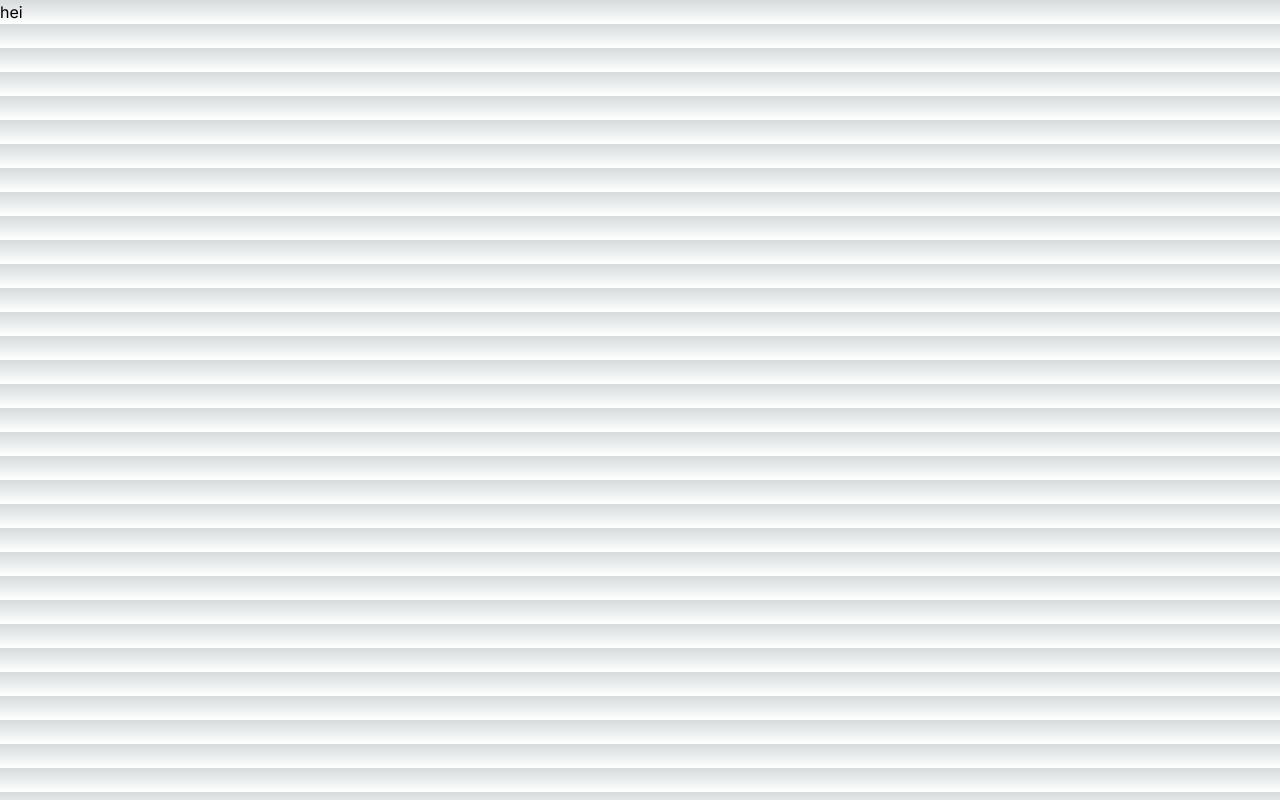
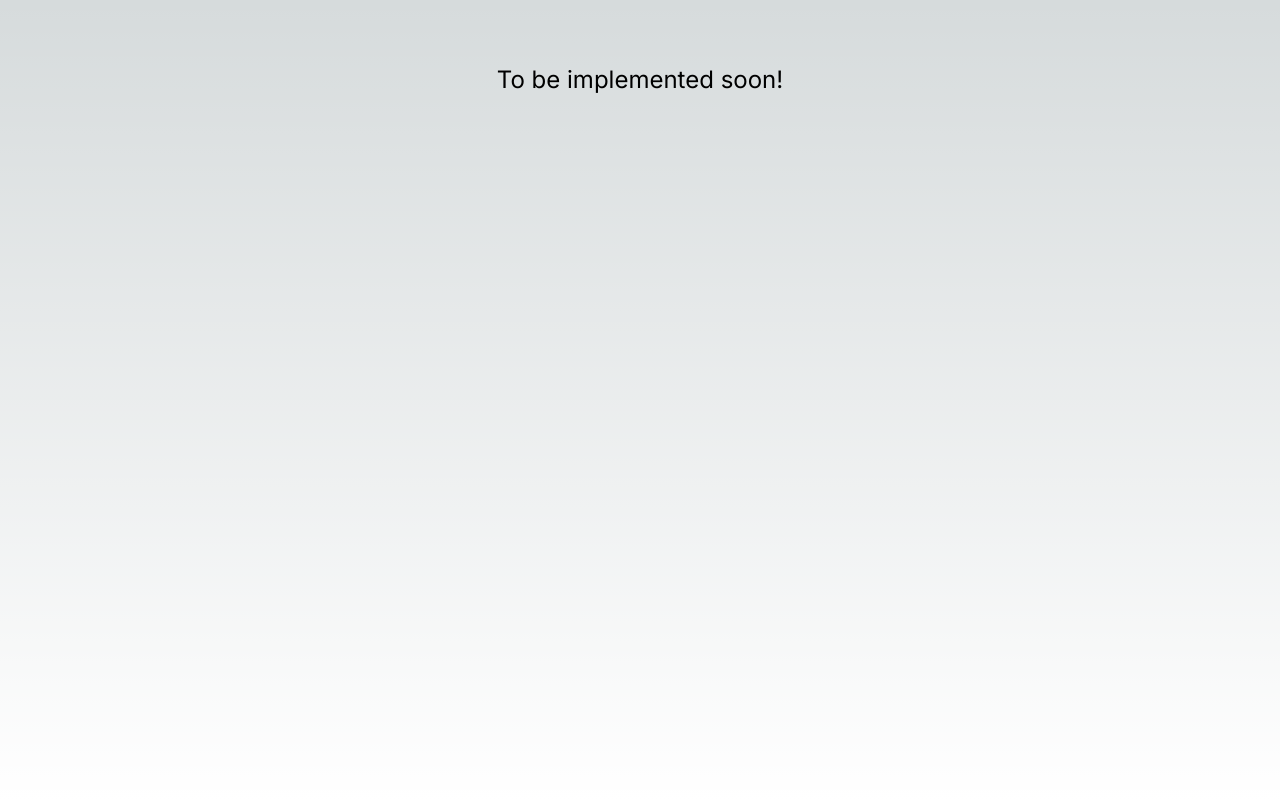
Before and after one commit to zain-zubair/computerorg, a Next.js app: page /learn in a window 1280 px wide. Built offline with nearby package versions, Linux system fonts and the light colour scheme.

Commit message:
Implemented navbar and minor fixes

```diff
--- a/app/(app)/calculator/page.tsx
+++ b/app/(app)/calculator/page.tsx
@@ -1,3 +1,7 @@
 export default function CalculatorHome() {
-  return <div className="text-2xl">hello</div>;
+  return (
+    <main className="flex min-h-screen justify-center p-6">
+      <h1 className="text-2xl p-10">To be implemented soon!</h1>
+    </main>
+  );
 }
--- a/app/(app)/learn/page.tsx
+++ b/app/(app)/learn/page.tsx
@@ -1,9 +1,7 @@
-import TestCard from '@/components/TestCard';
-
 export default function LearnHome() {
   return (
-    <div>
-      <div>hei</div>
-    </div>
+    <main className="flex min-h-screen justify-center p-6">
+      <h1 className="text-2xl p-10">To be implemented soon!</h1>
+    </main>
   );
 }
--- a/app/(app)/tests/page.tsx
+++ b/app/(app)/tests/page.tsx
@@ -1,23 +1,36 @@
 import TestCard from '@/components/TestCard';
+import conversions from '@/public/conversions.png';
 
 export default function TestsHome() {
   const test = [
     <TestCard
       key={1}
-      title="Conversions"
-      image=""
+      title="Numbering Systems"
+      image={conversions}
       description="Work your way through demical, binary, octal, and hex."
-      link="link"
+      link="/"
     />,
     <TestCard
       key={2}
       title="Boolean Algebra"
-      image=""
+      image={conversions}
+      description="Practice simplifying boolean expressions."
+      link="/"
+    />,
+    <TestCard
+      key={3}
+      title="Karnaugh Maps"
+      image={conversions}
+      description="Get comfortable with Kmaps."
+      link="/"
+    />,
+    <TestCard
+      key={4}
+      title="Coming soon"
+      image={conversions}
       description=""
-      link="link"
+      link="/"
     />,
-    <TestCard key={3} title="title" image="" description="" link="link" />,
-    <TestCard key={4} title="title" image="" description="" link="link" />,
   ];
   return (
     <main className="flex min-h-screen flex-col p-6">
```
